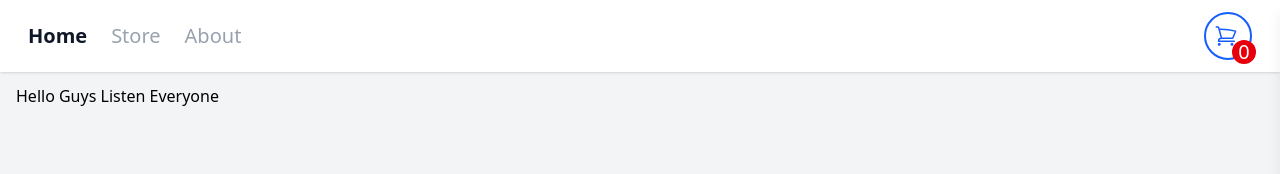
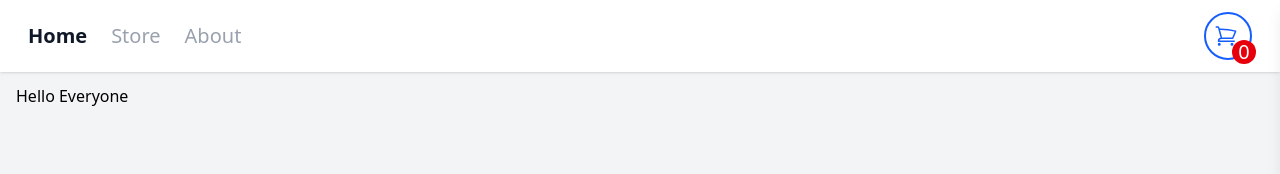
Before and after one commit to Rojan011/Cart, a React (Vite) app: page / in a window 1280 px wide. Shown: the top 174 px of the page. Built offline with nearby package versions, Linux system fonts and the light colour scheme.

Commit message:
Screen Fix

```diff
--- a/src/components/Container.tsx
+++ b/src/components/Container.tsx
@@ -10,6 +10,8 @@
   className = "",
 }: ContainerProps) {
   return (
-    <div className={`container mx-auto px-4 ${className}`}>{children}</div>
+    <div className={`w-full px-4 ${className}`}>
+      {children}
+    </div>
   );
 }
--- /dev/null
+++ b/src/components/Hero.tsx
@@ -0,0 +1,11 @@
+import React from 'react'
+
+const Hero = () => {
+  return (
+    <div>
+      Hello Everyone
+    </div>
+  )
+}
+
+export default Hero
--- a/src/pages/About.tsx
+++ b/src/pages/About.tsx
@@ -1,3 +1,5 @@
+import Hero from '../components/Hero'
+
 export function About() {
-  return <div>Hello About</div>;
+  return <Hero/>;
 }
--- a/src/pages/Home.tsx
+++ b/src/pages/Home.tsx
@@ -1,3 +1,7 @@
+import Hero from "../components/Hero";
+
 export function Home() {
-  return <div>Hello Guys Listen Everyone</div>;
+  return (
+    <Hero/>
+  );
 }
```
